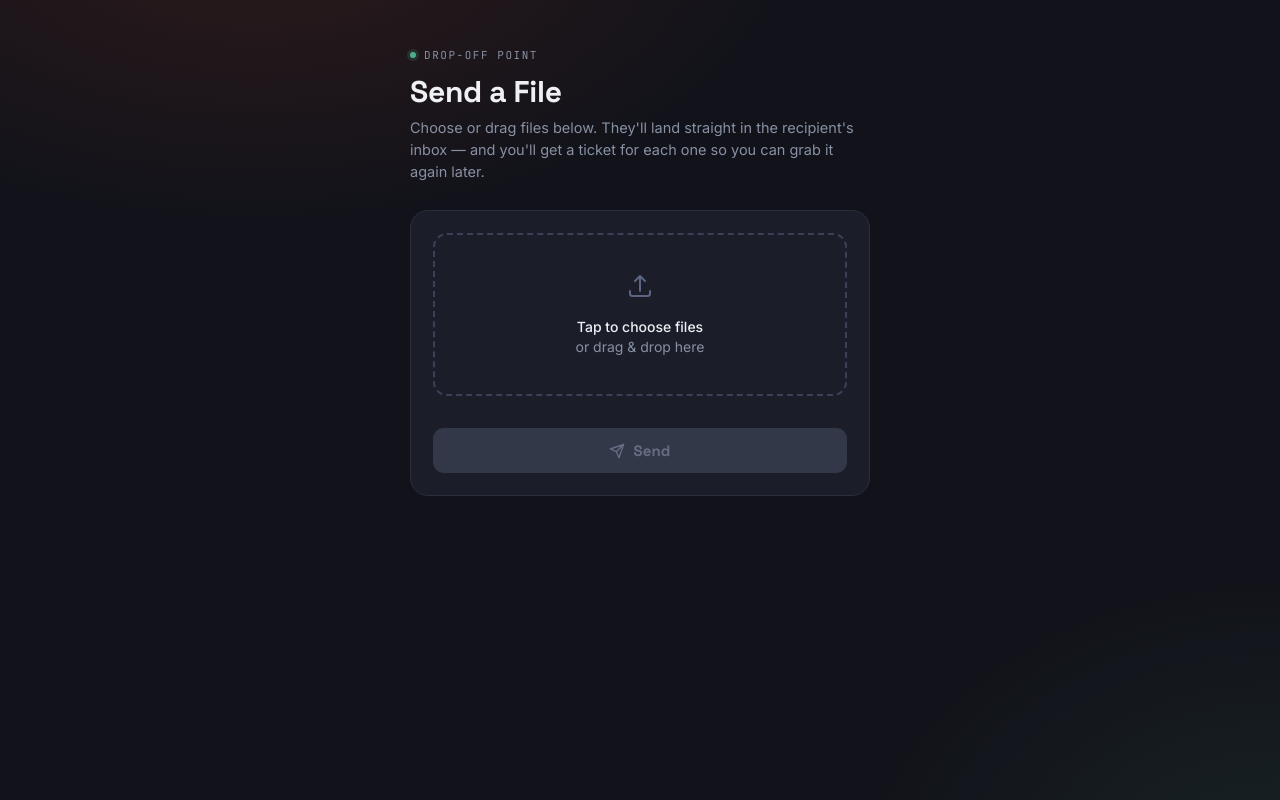
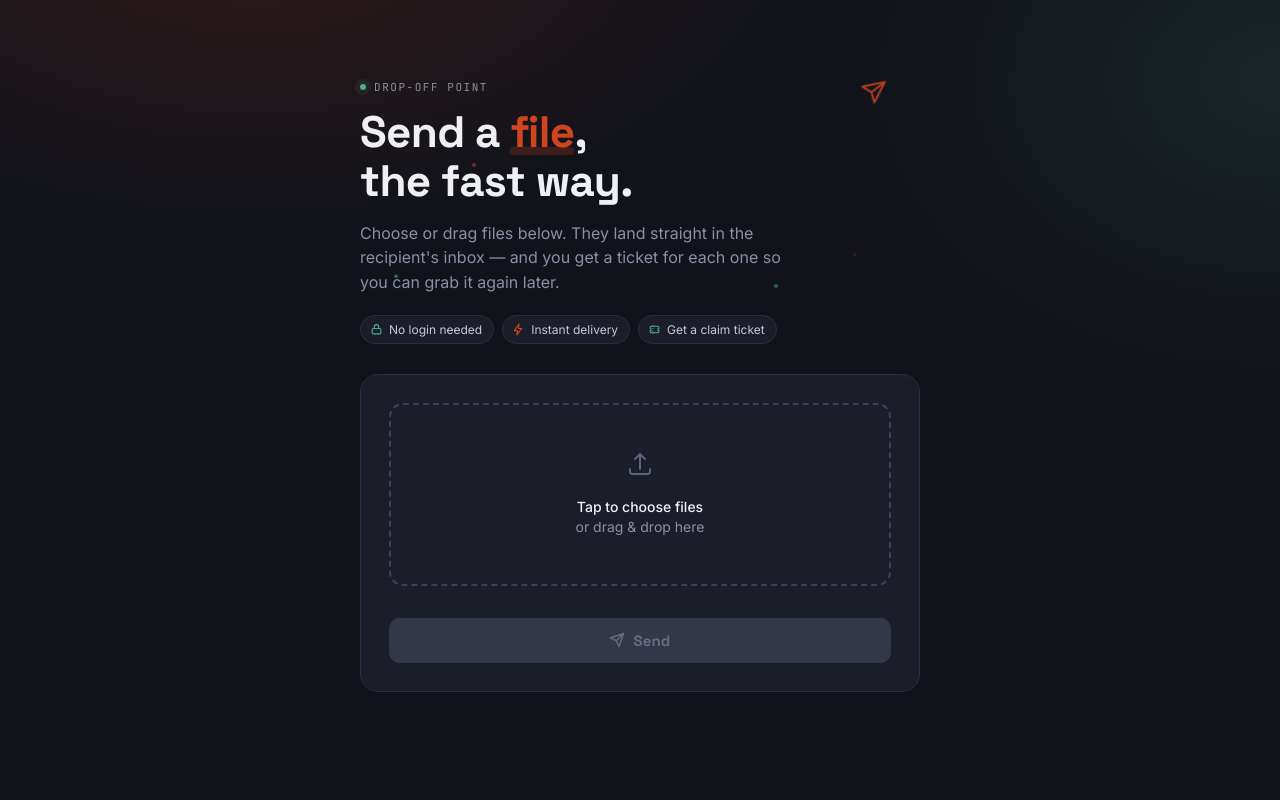
Before and after one commit to soumen4321samanta/fileshare, a Django app: page / in a window 1280 px wide. Run offline with Django 5.2, Linux system fonts and the light colour scheme.

Commit message:
add hero section with animations

```diff
--- a/uploader/templates/uploader/upload.html
+++ b/uploader/templates/uploader/upload.html
@@ -26,16 +26,42 @@
         margin: 0;
         min-height: 100vh;
         background:
-            radial-gradient(ellipse 900px 500px at 20% -10%, rgba(207,69,32,0.14), transparent 60%),
-            radial-gradient(ellipse 700px 500px at 100% 110%, rgba(79,174,138,0.10), transparent 60%),
+            radial-gradient(ellipse 900px 500px at 20% -10%, rgba(207,69,32,0.16), transparent 60%),
+            radial-gradient(ellipse 700px 500px at 100% 10%, rgba(79,174,138,0.12), transparent 60%),
             var(--ink);
         color: var(--text);
         font-family: 'Inter', -apple-system, sans-serif;
         display: flex;
         justify-content: center;
-        padding: 48px 20px 80px;
+        padding: 40px 20px 80px;
     }
     .wrap { width: 100%; max-width: 460px; }
+
+    /* ---------- Hero ---------- */
+    .hero { position: relative; padding: 8px 0 30px; overflow: visible; }
+
+    .particle {
+        position: absolute;
+        width: 4px; height: 4px;
+        border-radius: 50%;
+        background: var(--teal);
+        opacity: 0;
+        animation: floatUp 5s ease-in infinite;
+    }
+    .particle:nth-child(1) { left: 6%;  top: 70%; animation-delay: 0s;   background: var(--teal); }
+    .particle:nth-child(2) { left: 88%; top: 60%; animation-delay: 1.2s; background: var(--stamp); }
+    .particle:nth-child(3) { left: 74%; top: 85%; animation-delay: 2.4s; background: var(--teal); }
+    .particle:nth-child(4) { left: 20%; top: 40%; animation-delay: 3.3s; background: var(--stamp); }
+
+    .plane {
+        position: absolute;
+        top: 6px;
+        right: 6%;
+        color: var(--stamp);
+        opacity: 0.85;
+        animation: planeDrift 7s ease-in-out infinite;
+        transform-origin: center;
+    }
 
     .eyebrow {
         display: flex;
@@ -46,41 +72,99 @@
         letter-spacing: 0.14em;
         text-transform: uppercase;
         color: var(--muted);
-        margin-bottom: 10px;
+        margin-bottom: 14px;
         opacity: 0;
         animation: fadeIn 0.5s ease forwards;
+        position: relative;
+        z-index: 2;
     }
     .eyebrow .dot {
         width: 6px; height: 6px; border-radius: 50%;
         background: var(--teal);
         box-shadow: 0 0 0 3px rgba(79,174,138,0.18);
+        animation: pulse 2s ease-in-out infinite;
     }
 
     h1 {
         font-family: 'Space Grotesk', sans-serif;
         font-weight: 700;
-        font-size: 30px;
-        letter-spacing: -0.01em;
-        margin: 0 0 6px;
+        font-size: 36px;
+        line-height: 1.12;
+        letter-spacing: -0.015em;
+        margin: 0 0 14px;
         opacity: 0;
         animation: fadeUp 0.55s ease 0.05s forwards;
+        position: relative;
+        z-index: 2;
     }
+    h1 .accent {
+        position: relative;
+        color: var(--stamp);
+        display: inline-block;
+    }
+    h1 .accent::after {
+        content: '';
+        position: absolute;
+        left: 0; bottom: 2px;
+        height: 8px;
+        width: 100%;
+        background: rgba(207,69,32,0.22);
+        border-radius: 3px;
+        transform: scaleX(0);
+        transform-origin: left;
+        animation: underlineDraw 0.5s ease 0.6s forwards;
+        z-index: -1;
+    }
+
     p.sub {
         color: var(--muted);
-        margin: 0 0 28px;
-        font-size: 14.5px;
-        line-height: 1.5;
+        margin: 0 0 20px;
+        font-size: 15px;
+        line-height: 1.55;
+        max-width: 38ch;
         opacity: 0;
-        animation: fadeUp 0.55s ease 0.12s forwards;
+        animation: fadeUp 0.55s ease 0.14s forwards;
+        position: relative;
+        z-index: 2;
     }
 
+    .captions {
+        display: flex;
+        flex-wrap: wrap;
+        gap: 8px;
+        opacity: 0;
+        animation: fadeUp 0.5s ease 0.22s forwards;
+        position: relative;
+        z-index: 2;
+    }
+    .caption-pill {
+        display: flex;
+        align-items: center;
+        gap: 6px;
+        padding: 6px 11px 6px 9px;
+        border-radius: 100px;
+        background: var(--panel);
+        border: 1px solid var(--line);
+        font-size: 12px;
+        color: #c3c9d6;
+        opacity: 0;
+        animation: fadeUp 0.4s ease forwards;
+    }
+    .caption-pill:nth-child(1) { animation-delay: 0.3s; }
+    .caption-pill:nth-child(2) { animation-delay: 0.38s; }
+    .caption-pill:nth-child(3) { animation-delay: 0.46s; }
+    .caption-pill svg { flex-shrink: 0; }
+    .caption-pill.teal svg { color: var(--teal); }
+    .caption-pill.coral svg { color: var(--stamp); }
+
+    /* ---------- Card / form ---------- */
     .card {
         background: var(--panel);
         border: 1px solid var(--line);
         border-radius: 18px;
         padding: 22px;
         opacity: 0;
-        animation: fadeUp 0.55s ease 0.18s forwards;
+        animation: fadeUp 0.55s ease 0.3s forwards;
     }
 
     .dropzone {
@@ -98,8 +182,8 @@
         background: rgba(207,69,32,0.07);
         transform: scale(1.01);
     }
-    .dropzone svg { margin-bottom: 10px; color: #5b6480; transition: color 0.2s ease, transform 0.2s ease; }
-    .dropzone.dragover svg { color: var(--stamp); transform: translateY(-2px); }
+    .dropzone svg.upload-icon { margin-bottom: 10px; color: #5b6480; transition: color 0.2s ease, transform 0.2s ease; animation: bob 2.4s ease-in-out infinite; }
+    .dropzone.dragover svg.upload-icon { color: var(--stamp); }
     .dropzone p { margin: 3px 0; font-size: 14px; color: var(--muted); }
     .dropzone p strong { color: var(--text); font-weight: 500; }
     #file-input { display: none; }
@@ -154,7 +238,7 @@
     .messages .success { background: rgba(79,174,138,0.14); color: #7fd6b3; border: 1px solid rgba(79,174,138,0.35); }
     .messages .error { background: rgba(207,69,32,0.14); color: #ff9d80; border: 1px solid rgba(207,69,32,0.35); }
 
-    /* --- Sent tickets --- */
+    /* ---------- Sent tickets ---------- */
     .tickets-heading {
         margin: 40px 0 14px;
         font-family: 'JetBrains Mono', monospace;
@@ -166,12 +250,7 @@
         align-items: center;
         gap: 10px;
     }
-    .tickets-heading::after {
-        content: '';
-        flex: 1;
-        height: 1px;
-        background: var(--line);
-    }
+    .tickets-heading::after { content: ''; flex: 1; height: 1px; background: var(--line); }
 
     .ticket {
         position: relative;
@@ -209,19 +288,8 @@
         font-size: 17px;
     }
     .ticket .meta { flex: 1; min-width: 0; }
-    .ticket .fname {
-        font-weight: 600;
-        font-size: 13.5px;
-        white-space: nowrap;
-        overflow: hidden;
-        text-overflow: ellipsis;
-    }
-    .ticket .fsub {
-        font-family: 'JetBrains Mono', monospace;
-        font-size: 11px;
-        color: #6b6247;
-        margin-top: 2px;
-    }
+    .ticket .fname { font-weight: 600; font-size: 13.5px; white-space: nowrap; overflow: hidden; text-overflow: ellipsis; }
+    .ticket .fsub { font-family: 'JetBrains Mono', monospace; font-size: 11px; color: #6b6247; margin-top: 2px; }
     .ticket .dl {
         flex-shrink: 0;
         width: 34px; height: 34px;
@@ -236,8 +304,7 @@
 
     .stamp {
         position: absolute;
-        top: 8px;
-        right: 14px;
+        top: 8px; right: 14px;
         font-family: 'Space Grotesk', sans-serif;
         font-weight: 700;
         font-size: 10px;
@@ -252,13 +319,7 @@
     }
     .ticket:not(.is-new) .stamp { display: none; }
 
-    .empty-state {
-        text-align: center;
-        padding: 30px 10px;
-        color: var(--muted);
-        font-size: 13px;
-    }
-
+    /* ---------- Keyframes ---------- */
     @keyframes fadeIn { to { opacity: 1; } }
     @keyframes fadeUp { from { opacity: 0; transform: translateY(8px); } to { opacity: 1; transform: translateY(0); } }
     @keyframes ticketIn { to { opacity: 1; transform: translateY(0); } }
@@ -267,17 +328,68 @@
         60% { transform: rotate(-8deg) scale(1.15); opacity: 1; }
         100% { transform: rotate(-8deg) scale(1); opacity: 1; }
     }
+    @keyframes pulse {
+        0%, 100% { box-shadow: 0 0 0 3px rgba(79,174,138,0.18); }
+        50% { box-shadow: 0 0 0 6px rgba(79,174,138,0.06); }
+    }
+    @keyframes underlineDraw { to { transform: scaleX(1); } }
+    @keyframes bob { 0%, 100% { transform: translateY(0); } 50% { transform: translateY(-4px); } }
+    @keyframes floatUp {
+        0% { opacity: 0; transform: translateY(0) scale(0.8); }
+        15% { opacity: 0.7; }
+        85% { opacity: 0.5; }
+        100% { opacity: 0; transform: translateY(-60px) scale(1.1); }
+    }
+    @keyframes planeDrift {
+        0%, 100% { transform: translate(0, 0) rotate(8deg); }
+        50% { transform: translate(-14px, 10px) rotate(2deg); }
+    }
 
     @media (prefers-reduced-motion: reduce) {
         *, *::before, *::after { animation-duration: 0.001ms !important; animation-iteration-count: 1 !important; }
+    }
+
+    /* ---------- Desktop ---------- */
+    @media (min-width: 700px) {
+        body { padding: 72px 20px 100px; align-items: flex-start; }
+        .wrap { max-width: 560px; }
+        h1 { font-size: 44px; }
+        p.sub { font-size: 16px; max-width: 42ch; }
+        .card { padding: 28px; }
+        .dropzone { padding: 46px 16px; }
     }
 </style>
 </head>
 <body>
 <div class="wrap">
-    <div class="eyebrow"><span class="dot"></span> Drop-off point</div>
-    <h1>Send a File</h1>
-    <p class="sub">Choose or drag files below. They'll land straight in the recipient's inbox — and you'll get a ticket for each one so you can grab it again later.</p>
+    <div class="hero">
+        <span class="particle"></span>
+        <span class="particle"></span>
+        <span class="particle"></span>
+        <span class="particle"></span>
+        <svg class="plane" width="26" height="26" viewBox="0 0 24 24" fill="none" stroke="currentColor" stroke-width="1.8">
+            <path d="M22 2L11 13M22 2l-7 20-4-9-9-4 20-7z" stroke-linecap="round" stroke-linejoin="round"/>
+        </svg>
+
+        <div class="eyebrow"><span class="dot"></span> Drop-off point</div>
+        <h1>Send a <span class="accent">file</span>,<br>the fast way.</h1>
+        <p class="sub">Choose or drag files below. They land straight in the recipient's inbox — and you get a ticket for each one so you can grab it again later.</p>
+
+        <div class="captions">
+            <div class="caption-pill teal">
+                <svg width="13" height="13" viewBox="0 0 24 24" fill="none" stroke="currentColor" stroke-width="2"><rect x="4" y="10" width="16" height="10" rx="2"/><path d="M8 10V7a4 4 0 018 0v3" stroke-linecap="round"/></svg>
+                No login needed
+            </div>
+            <div class="caption-pill coral">
+                <svg width="13" height="13" viewBox="0 0 24 24" fill="none" stroke="currentColor" stroke-width="2"><path d="M13 2L4 14h6l-1 8 9-12h-6l1-8z" stroke-linecap="round" stroke-linejoin="round"/></svg>
+                Instant delivery
+            </div>
+            <div class="caption-pill teal">
+                <svg width="13" height="13" viewBox="0 0 24 24" fill="none" stroke="currentColor" stroke-width="2"><path d="M4 8a2 2 0 012-2h12a2 2 0 012 2v2a2 2 0 000 4v2a2 2 0 01-2 2H6a2 2 0 01-2-2v-2a2 2 0 000-4V8z"/><path d="M9 4v16" stroke-dasharray="2 3"/></svg>
+                Get a claim ticket
+            </div>
+        </div>
+    </div>
 
     <div class="card">
         {% if messages %}
@@ -291,7 +403,7 @@
         <form method="post" enctype="multipart/form-data" id="upload-form">
             {% csrf_token %}
             <div class="dropzone" id="dropzone">
-                <svg width="30" height="30" viewBox="0 0 24 24" fill="none" stroke="currentColor" stroke-width="1.6">
+                <svg class="upload-icon" width="30" height="30" viewBox="0 0 24 24" fill="none" stroke="currentColor" stroke-width="1.6">
                     <path d="M12 16V4M12 4l-4 4M12 4l4 4M4 16v2a2 2 0 002 2h12a2 2 0 002-2v-2" stroke-linecap="round" stroke-linejoin="round"/>
                 </svg>
                 <p><strong>Tap to choose files</strong></p>
```
